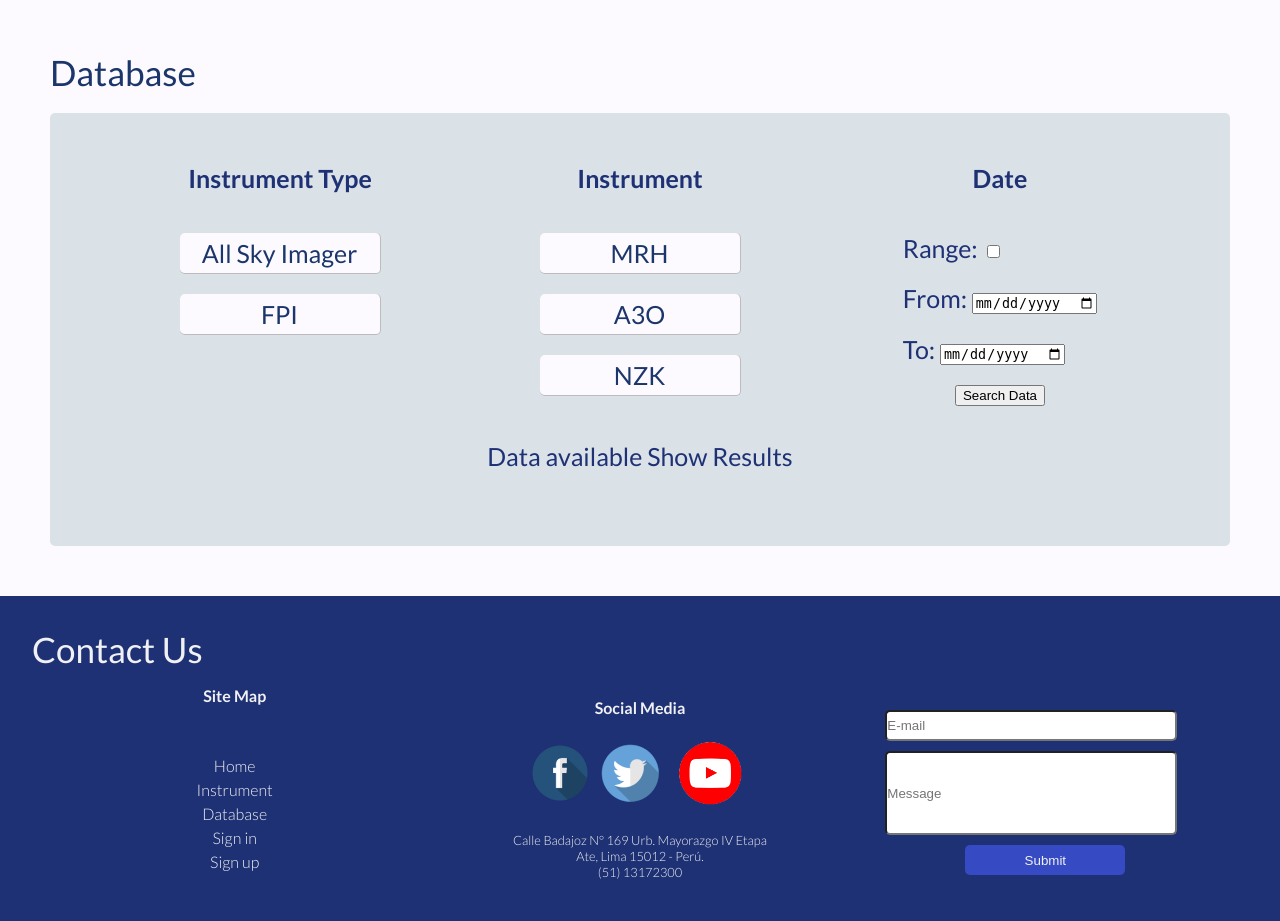
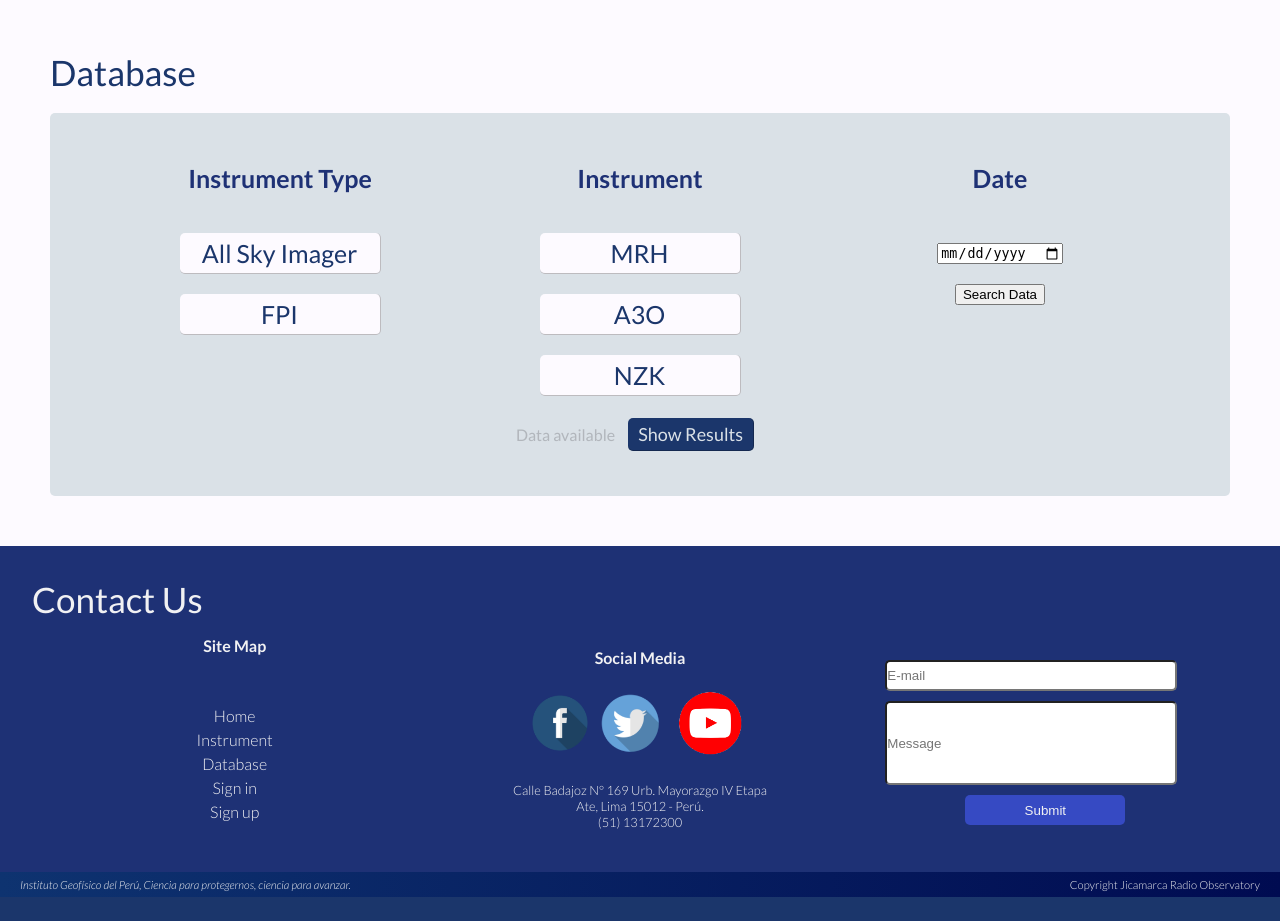
Before and after one commit to jucarBM/OpticsRepoWeb, a Django app: page / in a window 1280 px wide. Shown: the part 1706-2627 px from the top of the page. After the commit the page ends 2603 px from the top, so only its background shows below. Run offline with Django 3.2, Linux system fonts and the light colour scheme.

Commit message:
Arreglar css, cambiar fuentes, ect

```diff
--- a/static/styles/styles.css
+++ b/static/styles/styles.css
@@ -236,9 +236,40 @@
     text-align: center;
     border-bottom: rgba(1, 1, 1, 0.25) 1px solid;
     border-right: rgba(1, 1, 1, 0.25) 1px solid;
+
 }
 
+.button:hover{
+    border-bottom: rgba(1, 1, 1, 0.5) 1.5px solid;
+    border-right: rgba(1, 1, 1, 0.5) 1.5px solid;
+}
 
+.button:active{
+    background-color: gray;
+    color: #DAE1E7;
+}
+
+.data-available{
+    color: rgba(138, 140, 145,0.5);
+    display: inline;
+    font-size: 16px;
+}
+.show{
+    color: #DAE1E7;
+    border-bottom: rgba(1, 1, 1, 0.25) 1px solid;
+    border-right: rgba(1, 1, 1, 0.25) 1px solid;
+    background-color: #1B366B;
+    padding: 5px 10px 5px 10px;
+    width: 8em;
+    border-radius: 5px;
+    margin: 10px;
+    font-size: 18px;
+}
+.show a{
+    text-decoration: none;
+    color: #DAE1E7;
+}
+/* CONTACT */
 .contact{
     background-color: #1E3175;
     color: #F1F1F3;
--- a/templates/home.html
+++ b/templates/home.html
@@ -63,39 +63,31 @@
             </div>
 </section>
 <section class="database" id="database">
+            <div></div>
             <h3>Database</h3>
             <div class="database-container">
                 <div class="column-database column-type">
                     <h4>Instrument Type</h4>
-                    <a href="#" class="button">All Sky Imager</a>
-                    <a href="#" class="button">FPI</a>
+                    <a href="#database" class="button">All Sky Imager</a>
+                    <a href="#database" class="button">FPI</a>
                 </div>
                 <div class="column-database column-instrument">
                     <h4>Instrument</h4>
-                    <a href="#" class="button">MRH</a>
-                    <a href="#" class="button">A3O</a>
-                    <a href="#" class="button">NZK</a>
+                    <a href="#database" class="button">MRH</a>
+                    <a href="#database" class="button">A3O</a>
+                    <a href="#database" class="button">NZK</a>
                 </div>
                 <div class="column-database column-date">
                     <h4>Date</h4>
                     <form action="#">
                         <div class="label">
-                        <label for="range">Range:</label>
-                        <input type="checkbox" name="range" id="range">
-                        </div>
-                        <div class="label">
-                            <label for="from">From:</label>
                             <input type="date" name="from" id="from">
                         </div>
-                        <div class="label">
-                            <label for="to">To:</label>
-                            <input type="date" name="to" id="to">
-                        </div>
-                        <input type="button" value="Search Data" class="search-data">
+                        <input type="button" value="Search Data" class="search-data" id="search-data">
                     </form>
                 </div>
                 <div class="show-results column-results">
-                    <p>Data available <span>Show Results</span></p>
+                    <p id="data-available" class="data-available"></p>
                 </div>
             </div>
 </section>
@@ -152,5 +144,13 @@
             console.log(document.documentElement.scrollTop)
             console.log(document.documentElement.scrollTop > 50)
         }
+
+        function dataAvailable() {
+            document.getElementById("data-available").innerHTML = "Data available <span class='show'> <a href='#database'>Show Results</a> </span>";
+        }
+
+        document.getElementById('search-data').addEventListener("click", dataAvailable())
+
     </script>
+
 {% endblock %}
```
